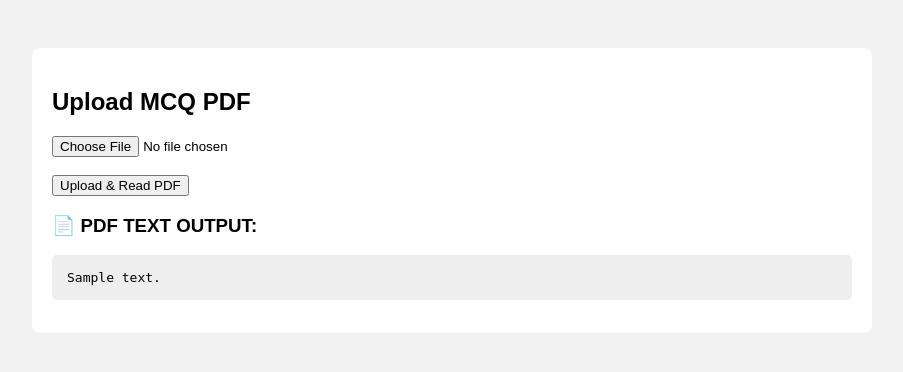
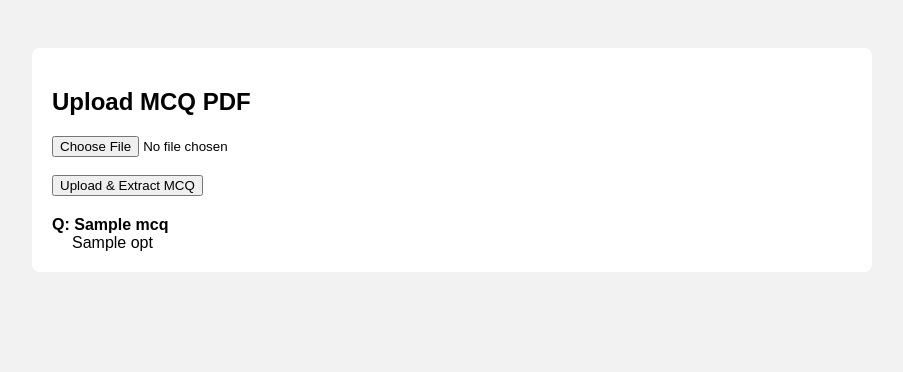
Before and after one commit to sharmarishu3/rishu-mcq-practice-app, a Flask app: template templates/index.html in a window 1280 px wide. Shown: the top 372 px of the page, without its empty margins (188-1091 px from the left). Run offline with Flask 3, Linux system fonts and the light colour scheme; the template is opened without the code that fills it: most values are stand-ins (such as "Sample title", 1, 10 or a date in 2020).

Commit message:
Phase 2 Step 2 - Extract first MCQ from PDF

```diff
--- a/templates/index.html
+++ b/templates/index.html
@@ -1,10 +1,10 @@
 <!DOCTYPE html>
 <html>
 <head>
-    <title>Upload MCQ PDF</title>
+    <title>MCQ PDF Reader</title>
     <style>
         body {
-            font-family: Arial, sans-serif;
+            font-family: Arial;
             background: #f2f2f2;
             padding: 40px;
         }
@@ -15,13 +15,12 @@
             margin: auto;
             border-radius: 8px;
         }
-        pre {
-            white-space: pre-wrap;
-            background: #eee;
-            padding: 15px;
-            border-radius: 5px;
-            max-height: 400px;
-            overflow-y: auto;
+        .question {
+            margin-top: 20px;
+            font-weight: bold;
+        }
+        .option {
+            margin-left: 20px;
         }
     </style>
 </head>
@@ -33,13 +32,17 @@
     <form method="POST" enctype="multipart/form-data">
         <input type="file" name="pdf" required>
         <br><br>
-        <button type="submit">Upload & Read PDF</button>
+        <button type="submit">Upload & Extract MCQ</button>
     </form>
 
-    {% if pdf_text %}
-        <h3>📄 PDF TEXT OUTPUT:</h3>
-        <pre>{{ pdf_text }}</pre>
-    {% endif %}
+    {% for mcq in mcqs %}
+        <div class="question">
+            Q: {{ mcq.question }}
+        </div>
+        {% for opt in mcq.options %}
+            <div class="option">{{ opt }}</div>
+        {% endfor %}
+    {% endfor %}
 </div>
 
 </body>
```
